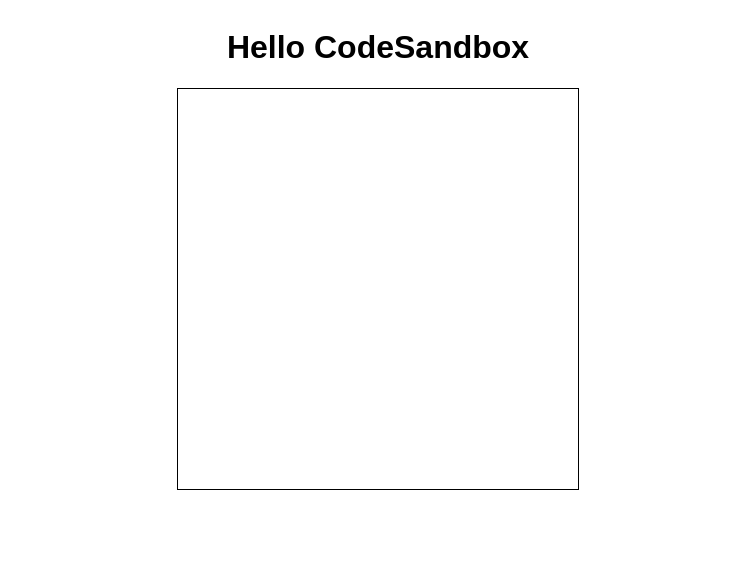
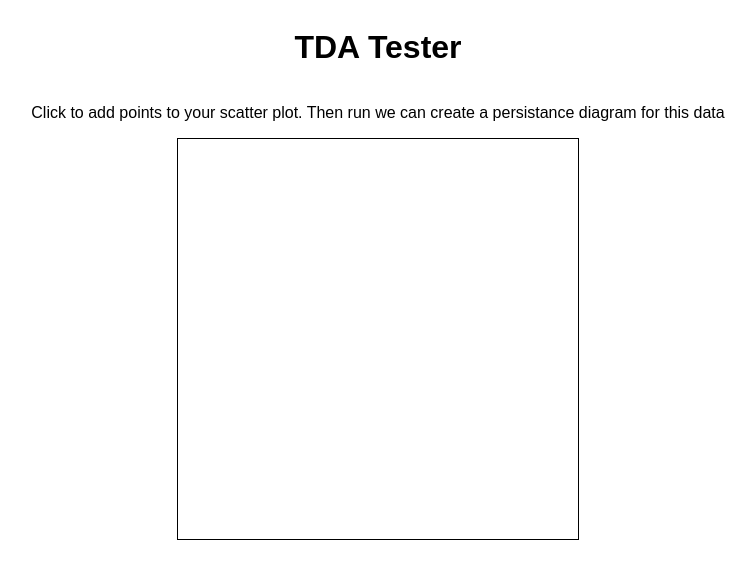
Before and after one commit to AndrewWD1/tda-site, a React (Create React App) app: page / in a window 1280 px wide. Shown: the top 578 px of the page, without its empty margins (262-1018 px from the left). Built offline with nearby package versions, Linux system fonts and the light colour scheme.

Commit message:
Update App.tsx and styles.css

```diff
--- a/src/App.tsx
+++ b/src/App.tsx
@@ -1,18 +1,33 @@
 import { useState } from "react";
 import "./styles.css";
+
+function Point({ vals }: { vals: number[] }) {
+  return (
+    <div
+      style={{
+        position: "absolute",
+        bottom: vals[1],
+        left: vals[0],
+        width: "1px",
+        height: "1px",
+        border: " 1px solid black",
+      }}
+    ></div>
+  );
+}
 
 export default function App() {
   const [state, updateState] = useState([] as number[][]);
 
   return (
     <div className="App">
-      <h1>Hello CodeSandbox</h1>
+      <h1>TDA Tester</h1>
+      <p>
+        Click to add points to your scatter plot. Then run we can create a
+        persistance diagram for this data
+      </p>
       <div
-        style={{
-          width: "400px",
-          height: "400px",
-          border: "1px solid black",
-        }}
+        className="Plot"
         onClick={(e: React.MouseEvent<HTMLElement>) => {
           const rect = e.currentTarget.getBoundingClientRect();
           updateState([
@@ -23,10 +38,11 @@
             ],
           ]);
         }}
-      ></div>
-      {state.map((point) => (
-        <div key={point[0].toString()}>{point}</div>
-      ))}
+      >
+        {state.map((point, index) => (
+          <Point vals={point} key={index} />
+        ))}
+      </div>
     </div>
   );
 }
--- a/src/styles.css
+++ b/src/styles.css
@@ -4,3 +4,10 @@
   flex-direction: column;
   align-items: center;
 }
+
+.Plot {
+  width: 400px;
+  height: 400px;
+  border: 1px solid black;
+  position: relative;
+}
```
